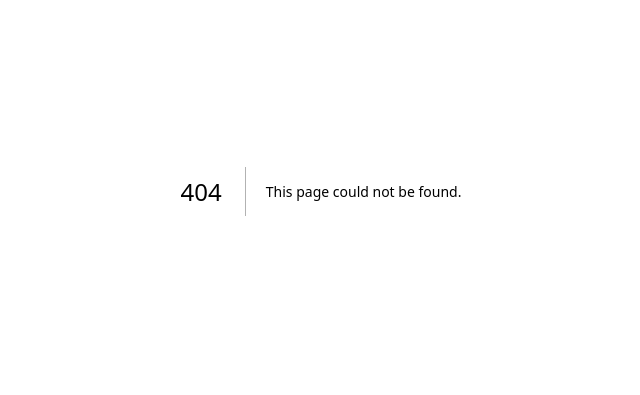
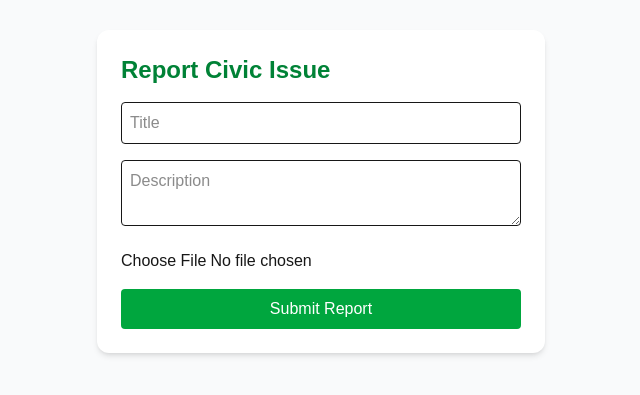
Before and after one commit to Akkusetta/civiclens, a Next.js app: page /report in a window 1280 px wide. Before the commit this address had no page. Shown: the part 209-604 px from the top of the page, without its empty margins (319-959 px from the left). Built offline with nearby package versions, Linux system fonts and the light colour scheme.

Commit message:
added superbase

```diff
--- /dev/null
+++ b/app/report/page.tsx
@@ -0,0 +1,103 @@
+"use client";
+
+import { useState } from "react";
+import { supabase } from "@/lib/supabaseClient";
+
+export default function ReportPage() {
+  const [title, setTitle] = useState("");
+  const [description, setDescription] = useState("");
+  const [file, setFile] = useState<File | null>(null);
+  const [loading, setLoading] = useState(false);
+
+  const handleSubmit = async (e: React.FormEvent) => {
+    e.preventDefault();
+    setLoading(true);
+
+    try {
+      let imageUrl = "";
+
+      // 1. Upload image if exists
+      if (file) {
+        const fileName = `${Date.now()}-${file.name}`;
+
+        const { data, error } = await supabase.storage
+          .from("reports")
+          .upload(fileName, file);
+
+        if (error) throw error;
+
+        const { data: publicUrlData } = supabase.storage
+          .from("reports")
+          .getPublicUrl(fileName);
+
+        imageUrl = publicUrlData.publicUrl;
+      }
+
+      // 2. Insert report into database
+      const { error: insertError } = await supabase.from("reports").insert({
+        title,
+        description,
+        image_url: imageUrl,
+        status: "pending",
+      });
+
+      if (insertError) throw insertError;
+
+      alert("Report submitted successfully!");
+
+      setTitle("");
+      setDescription("");
+      setFile(null);
+    } catch (err) {
+      console.error(err);
+      alert("Error submitting report");
+    }
+
+    setLoading(false);
+  };
+
+  return (
+    <div className="min-h-screen flex items-center justify-center bg-gray-50 p-6">
+      <form
+        onSubmit={handleSubmit}
+        className="bg-white p-6 rounded-xl shadow-md w-full max-w-md space-y-4"
+      >
+        <h1 className="text-2xl font-bold text-green-700">
+          Report Civic Issue
+        </h1>
+
+        <input
+          type="text"
+          placeholder="Title"
+          value={title}
+          onChange={(e) => setTitle(e.target.value)}
+          className="w-full border p-2 rounded"
+          required
+        />
+
+        <textarea
+          placeholder="Description"
+          value={description}
+          onChange={(e) => setDescription(e.target.value)}
+          className="w-full border p-2 rounded"
+          required
+        />
+
+        <input
+          type="file"
+          accept="image/*"
+          onChange={(e) => setFile(e.target.files?.[0] || null)}
+          className="w-full"
+        />
+
+        <button
+          type="submit"
+          disabled={loading}
+          className="w-full bg-green-600 text-white py-2 rounded"
+        >
+          {loading ? "Submitting..." : "Submit Report"}
+        </button>
+      </form>
+    </div>
+  );
+}
```
